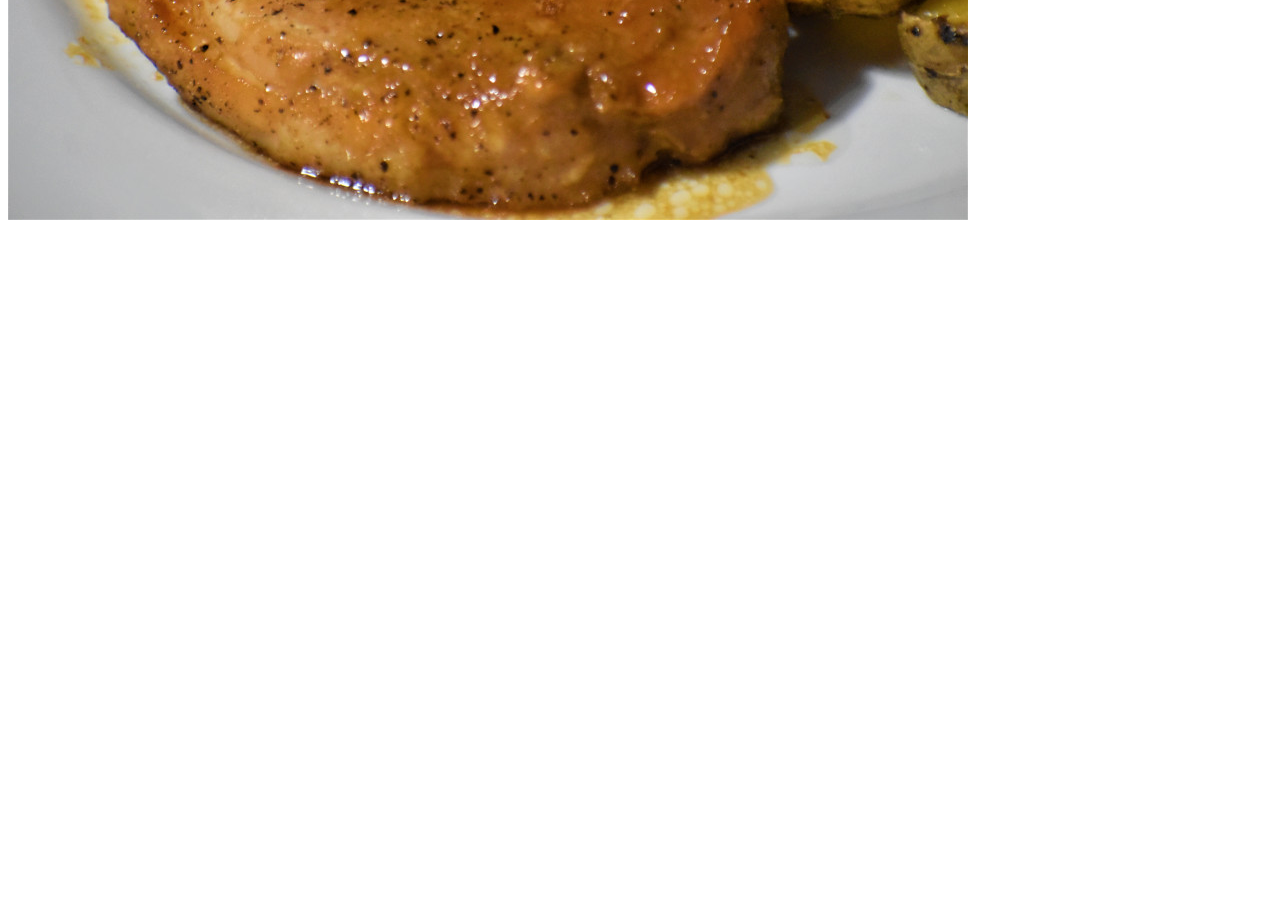
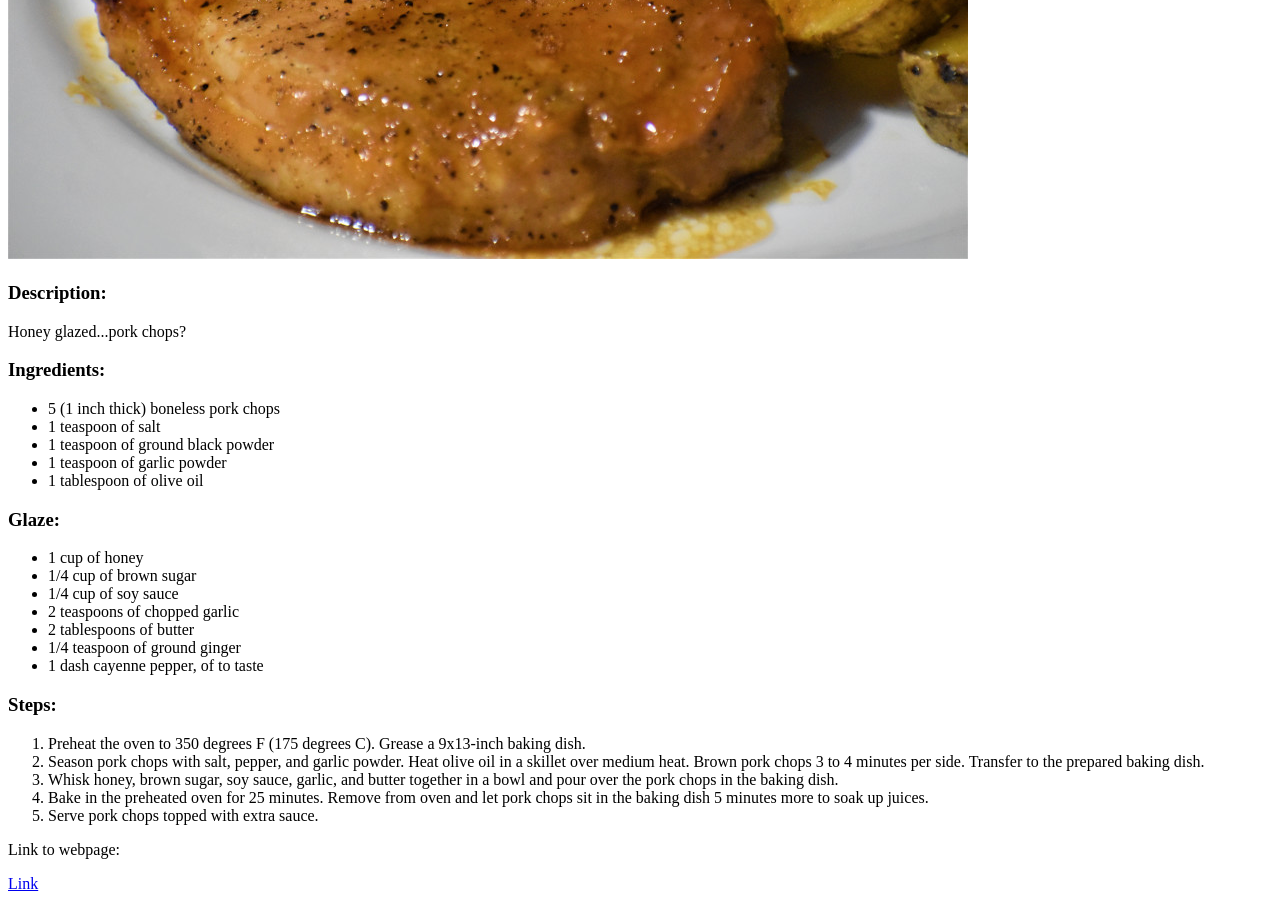
Before and after one commit to LLLLL-20/odin-recipes, a plain HTML site: page recipes/porkchops.html in a window 1280 px wide. Shown: the part 500-1401 px from the top of the page. Before the commit the page ends 800 px from the top, so only its background shows below. Drawn offline with Linux system fonts and the light colour scheme.

Commit message:
Added link and info to porkchops.html

```diff
--- a/recipes/porkchops.html
+++ b/recipes/porkchops.html
@@ -7,10 +7,54 @@
     </head>
 
     <body>
-        <h1>Honey Glazed Garlic Pork Chops</h1>
+        <h1>Honey Glazed Garlic Pork Chops
+            <h4><a href="../index.html">Go back to homepage</a></h4>
+        </h1>
 
         <img src="../images/porkchops.jpeg" alt="HONEY GLAZED PORK CHOPS!">
 
+        <h3>Description:</h3>
+        <p>Honey glazed...pork chops?</p>
+
+        <h3>Ingredients:</h3>
+        <ul>
+            <li>5 (1 inch thick) boneless pork chops</li>
+            <li>1 teaspoon of salt</li>
+            <li>1 teaspoon of ground black powder</li>
+            <li>1 teaspoon of garlic powder</li>
+            <li>1 tablespoon of olive oil</li>
+        </ul>
+
+        <h3>Glaze:</h3>
+        <ul>
+            <li>1 cup of honey</li>
+            <li>1/4 cup of brown sugar</li>
+            <li>1/4 cup of soy sauce</li>
+            <li>2 teaspoons of chopped garlic</li>
+            <li>2 tablespoons of butter</li>
+            <li>1/4 teaspoon of ground ginger</li>
+            <li>1 dash cayenne pepper, of to taste</li>
+        </ul>
+
+        <h3>Steps:</h3>
+        <ol>
+            <li>Preheat the oven to 350 degrees F (175 degrees C).
+                Grease a 9x13-inch baking dish.</li>
+            <li>Season pork chops with salt, pepper, and garlic powder.
+                Heat olive oil in a skillet over medium heat.
+                Brown pork chops 3 to 4 minutes per side.
+                Transfer to the prepared baking dish.</li>
+            <li>Whisk honey, brown sugar, soy sauce, garlic,
+                and butter together in a bowl and pour over the
+                pork chops in the baking dish.</li>
+            <li>Bake in the preheated oven for 25 minutes.
+                Remove from oven and let pork chops sit in the
+                baking dish 5 minutes more to soak up juices.</li>
+            <li>Serve pork chops topped with extra sauce.</li>
+        </ol>
+
+        <p>Link to webpage:</p>
+        <a href="https://www.allrecipes.com/recipe/270049/honey-garlic-pork-chops/">Link</a>
 
     </body>
 </html>
```
